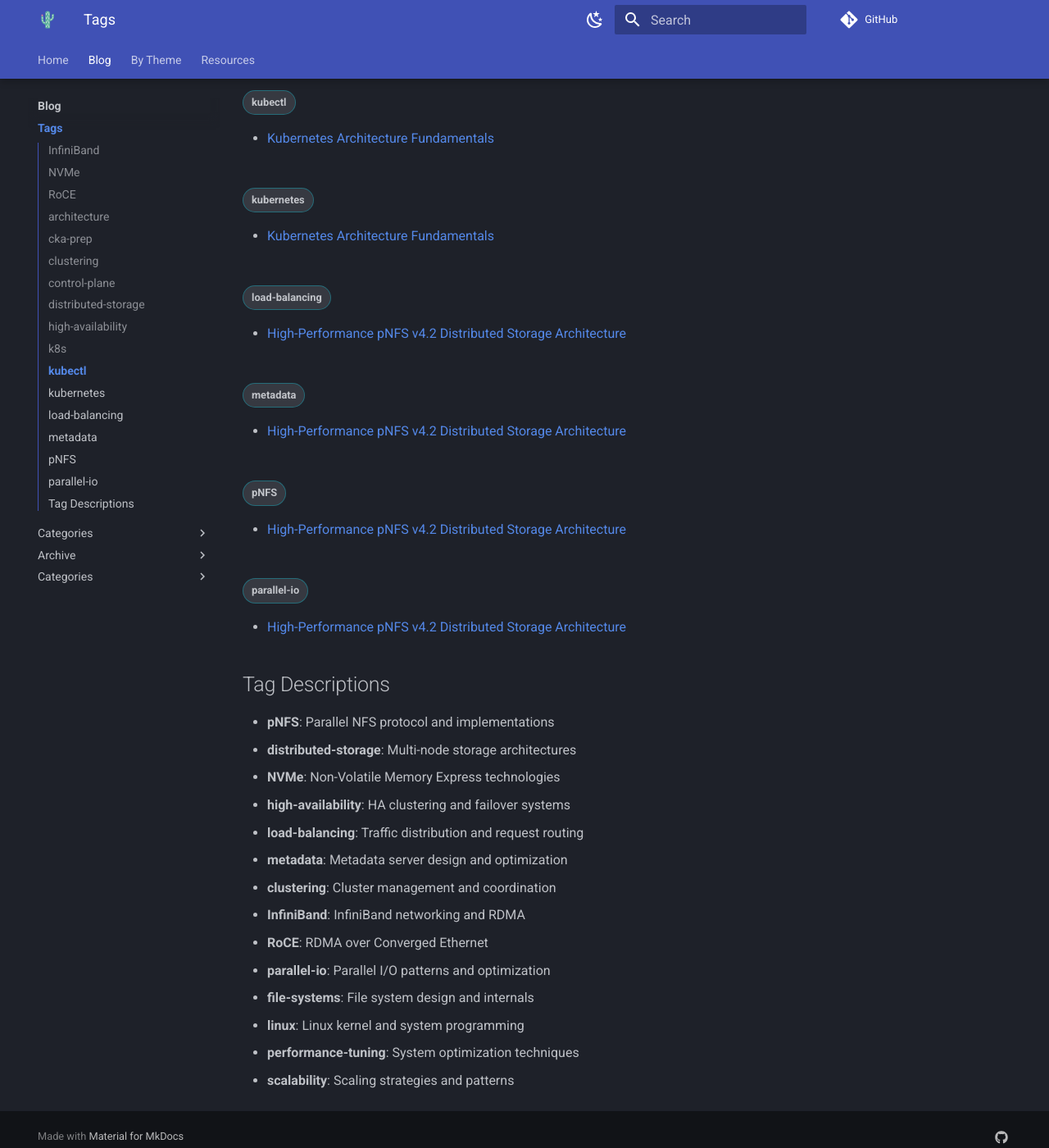
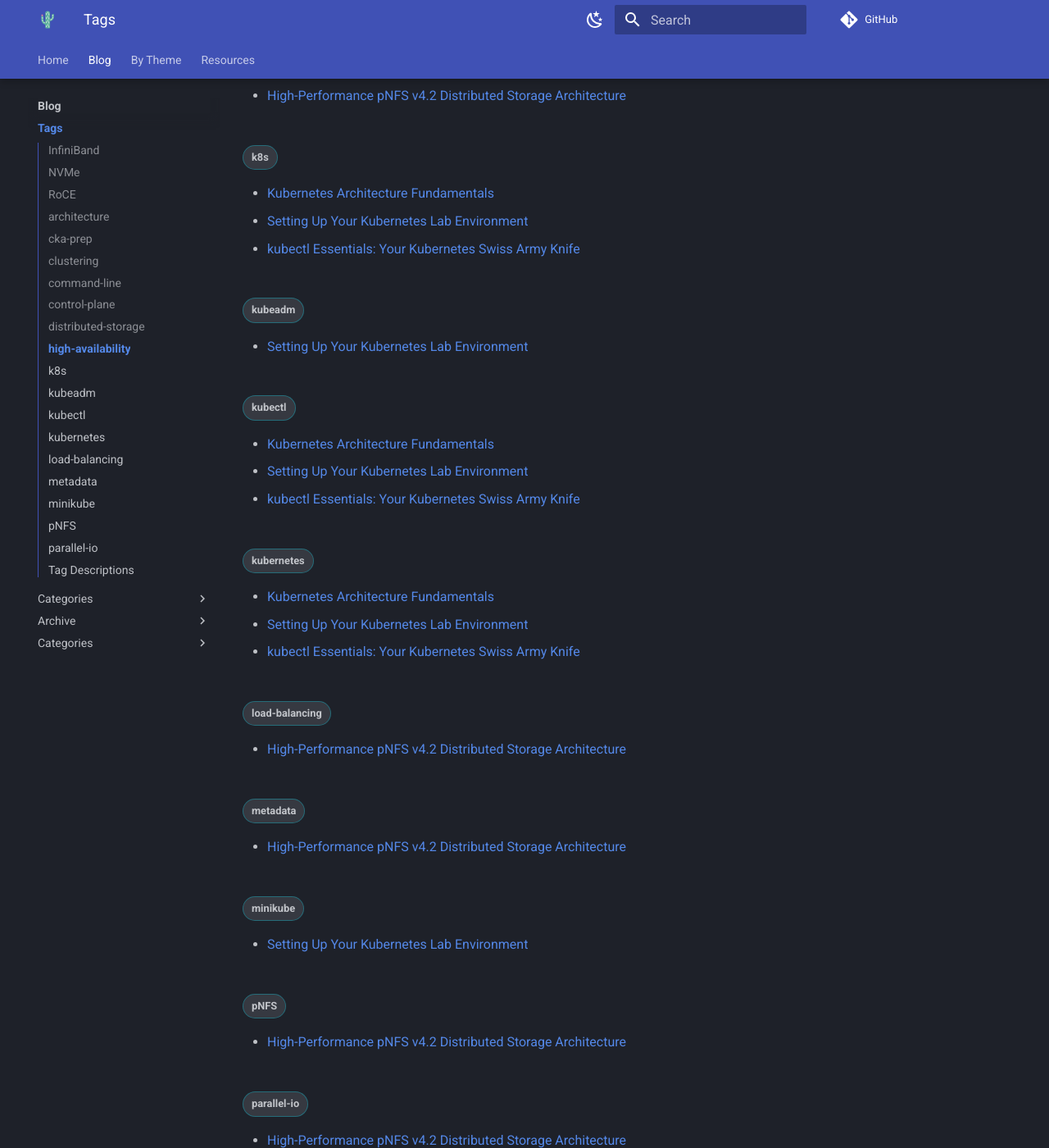
Before and after one commit to alfredojrc/digital-garden, an MkDocs documentation site: the page built from docs/blog/tags.md, in a window 1280 px wide and 1400 px high, scrolled down 1381 px. Shown: the whole window at 82% size. Built offline with MkDocs 1.6.1 and Material for MkDocs 9.7.7, drawn with Linux system fonts in a browser that asks for light colours; comment, search, counter and statistics services are not loaded; some of the changed text lies outside the part shown.

Commit message:
Fix: Add command-line, kubeadm, minikube tags to allow list

```diff
--- a/mkdocs.yml
+++ b/mkdocs.yml
@@ -106,6 +106,7 @@ plugins:
         - k8s
         - cka-prep
         - kubectl
+        - command-line
         - pods
         - deployments
         - services
@@ -122,6 +123,8 @@ plugins:
         - secrets
         - architecture
         - control-plane
+        - kubeadm
+        - minikube
 
 # Extensions (for console-style syntax highlighting)
 markdown_extensions:
```
